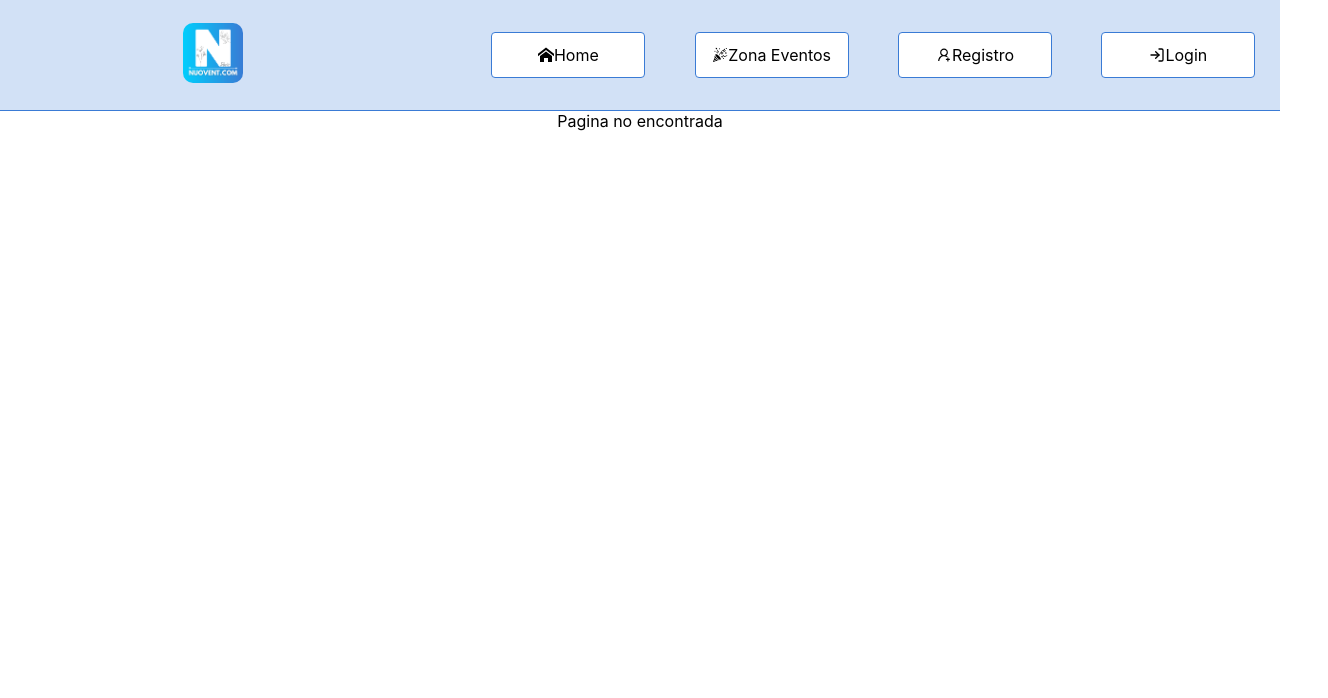
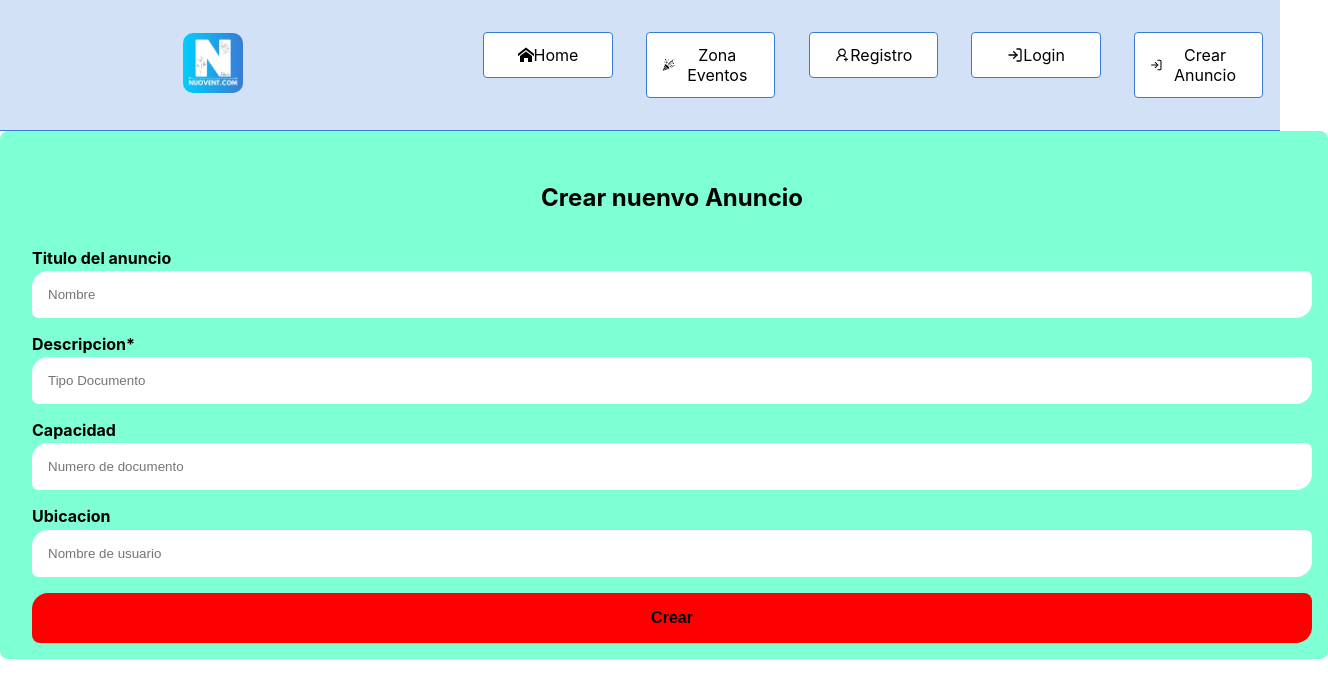
Before and after one commit to clpp-dev/Nuovent-FrontEnd, a React (Create React App) app: page /crearanuncio in a window 1280 px wide. Shown: the top 698 px of the page, 1328 px wide, since content can reach past the window. Built offline with nearby package versions, Linux system fonts and the light colour scheme.

Commit message:
create anounce form

```diff
--- a/package.json
+++ b/package.json
@@ -10,6 +10,7 @@
     "react": "^17.0.2",
     "react-dom": "^17.0.2",
     "react-icons": "^4.3.1",
+    "react-router": "^6.2.1",
     "react-router-dom": "^6.2.1",
     "react-scripts": "5.0.0",
     "web-vitals": "^2.1.4"
--- a/src/App.js
+++ b/src/App.js
@@ -5,6 +5,7 @@ import { Home } from "./Components/Page/Home/Home";
 import { HotelCard } from "./Components/UI/HotelCard/HotelCard";
 import { Registry } from "./Components/Page/Registry/Registry";
 import { Login } from "./Components/Page/Login/Login";
+import { CreateAnounceForm } from "./Components/Layout/CreateAnounceForm/CreateAnounceForm";
 
 function App() {
   return (
@@ -15,6 +16,7 @@ function App() {
             <Route path="/zonaeventos" element={<HotelCard/>} />
             <Route path="/registro" element={<Registry/>} />
             <Route path="/login" element={<Login/>} />
+            <Route path="/crearanuncio" element={<CreateAnounceForm/>} />
             <Route path="*" element={<div>Pagina no encontrada</div>} />
             <Route path="/" element={<Home/>} />
         </Routes>
--- /dev/null
+++ b/src/Components/Layout/CreateAnounceForm/CreateAnounceForm.jsx
@@ -0,0 +1,88 @@
+import "./Style.css";
+import React, { useState } from 'react';
+import jwt from "jwt-decode";
+
+export const CreateAnounceForm = () => {
+    const [nomAnounce, setNomAnounce] = useState ("")
+    const [description, setDescription] = useState ("")
+    const [numCapacity, setNumCapacity] = useState ("")
+    const [location, setLocation] = useState ("")
+
+    const newAnounce = async (e) => {
+        e.preventDefault();
+        const res = await fetch('https://nuovent.herokuapp.com/anuncio',{
+            method: 'POST',
+            headers: {
+                'Content-Type': 'application/json'
+            },
+            body: JSON.stringify({
+                nomAnounce,
+                description,
+                numCapacity,
+                location,
+            })
+        })
+        const data = await res.json();
+        console.log(data)
+        var token = data;
+        var decoded = await jwt(token);
+        console.log("🚀🚀🚀~decoded UID", decoded.uid)
+
+        setNomAnounce("");
+        setDescription("");
+        setNumCapacity("");
+        setLocation("");
+    }
+
+    return (
+        <div className="cont-fromNewAnounce">
+            <form onSubmit={newAnounce}
+            className="formNewAnounce">
+
+                <h2 className="">Crear nuenvo Anuncio</h2>
+
+                <label className="">Titulo del anuncio</label>
+                <input
+                onChange={e =>setNomAnounce(e.target.value)}
+                value={nomAnounce}
+                className=""
+                type="text"
+                placeholder="Nombre"
+                required
+                />
+
+                <label className="">Descripcion*</label>
+                <input
+                onChange={e =>setDescription(e.target.value)}
+                value={description}
+                className=""
+                type="text"
+                placeholder="Tipo Documento"
+                required
+                />
+
+                <label className="">Capacidad</label>
+                <input
+                onChange={e =>setNumCapacity(e.target.value)}
+                value={numCapacity}
+                className=""
+                type="text"
+                placeholder="Numero de documento"
+                required
+                />
+
+                <label className="">Ubicacion</label>
+                <input
+                onChange={e =>setLocation(e.target.value)}
+                value={location}
+                className=""
+                type="text"
+                placeholder="Nombre de usuario"
+                required
+                />
+
+                <button className="button">Crear</button>
+            </form>
+        </div>
+    )
+}
--- /dev/null
+++ b/src/Components/Layout/CreateAnounceForm/Style.css
@@ -0,0 +1,37 @@
+.cont-formNewAnounce{
+    width: 90%;
+    display: flex;
+    justify-content: center;
+    align-items: center;
+}
+.formNewAnounce{
+    background-color: aquamarine;
+    display: flex;
+    flex-direction: column;
+    padding: 2rem 1rem 1rem 2rem;
+    border-radius: 0.5em;
+    width: 100%;
+}
+
+.formNewAnounce label {
+    margin-top: 1rem;
+    text-align: left;
+    font-weight: bold;
+    margin-bottom: 0.2em;
+}
+
+.formNewAnounce input{
+    border-radius: 1rem 0.5em;
+    border-style: none;
+    padding: 1rem 1rem 1rem;
+}
+
+.formNewAnounce button {
+    margin-top: 1rem;
+    padding: 1rem 0rem 1rem 0rem;
+    background-color: red;
+    border-radius: 1rem 0.5rem;
+    border-style: none;
+    font-weight: bold;
+    font-size: 16px
+}
--- a/src/Components/Layout/loginForm/loginForm.jsx
+++ b/src/Components/Layout/loginForm/loginForm.jsx
@@ -1,12 +1,12 @@
 import "./Style.css";
 import React, { useState } from 'react';
 import jwt from "jwt-decode";
+import { Route, Redirect } from 'react-router-dom'
 
 export const LoginForm = () => {
 
     const [email, setEmail] = useState ("")
     const [password, setPassword] = useState ("")
-    // const [token, setToken] = useState ({})
 
     const newLogin = async (e) => {
         e.preventDefault();
@@ -22,14 +22,20 @@ export const LoginForm = () => {
             })
         })
         const data = await res.json();
+        console.log("🚀 ~ file: loginForm.jsx ~ line 25 ~ newLogin ~ data", data)
         var token = await data.token;
+        console.log("🚀 ~ file: loginForm.jsx ~ line 26 ~ newLogin ~ token", token)
+
+        //Guardo en local storage el token
+        localStorage.setItem('token', token);
         var decoded = await jwt(token);
-        console.log("🚀🚀🚀~decoded UID", decoded.uid)
+        var satateUser= await decoded.claims.state
+        console.log("🚀 ~ file: loginForm.jsx ~ line 34 ~ newLogin ~ satateUser", satateUser)
+        console.log("🚀🚀🚀~decoded CLAIMS", decoded)
 
-        console.log(data)
-        setEmail("");
-        setPassword("");
-        // alert(data)
+        // setEmail("");
+        // setPassword("");
+
     }
 
     return (
--- a/src/Components/UI/NavButtons/NavButtons.jsx
+++ b/src/Components/UI/NavButtons/NavButtons.jsx
@@ -19,11 +19,15 @@ export const NavButtons = () => {
           </li>
           <li>
             <NavLink to="/registro" className="nav-button"><AiOutlineUserAdd/>Registro</NavLink>
-            </li>
+          </li>
           <li>
             <NavLink to="/login" className="nav-button"><FiLogIn/>Login</NavLink>
-            </li>
+          </li>
+          <li>
+            <NavLink to="/crearanuncio" className="nav-button"><FiLogIn/>Crear Anuncio</NavLink>
+          </li>
         </ul>
+
       </nav>
   )
 }
```
Also changed, not shown: 1 other file (tests, documents, lock files or other folders).
